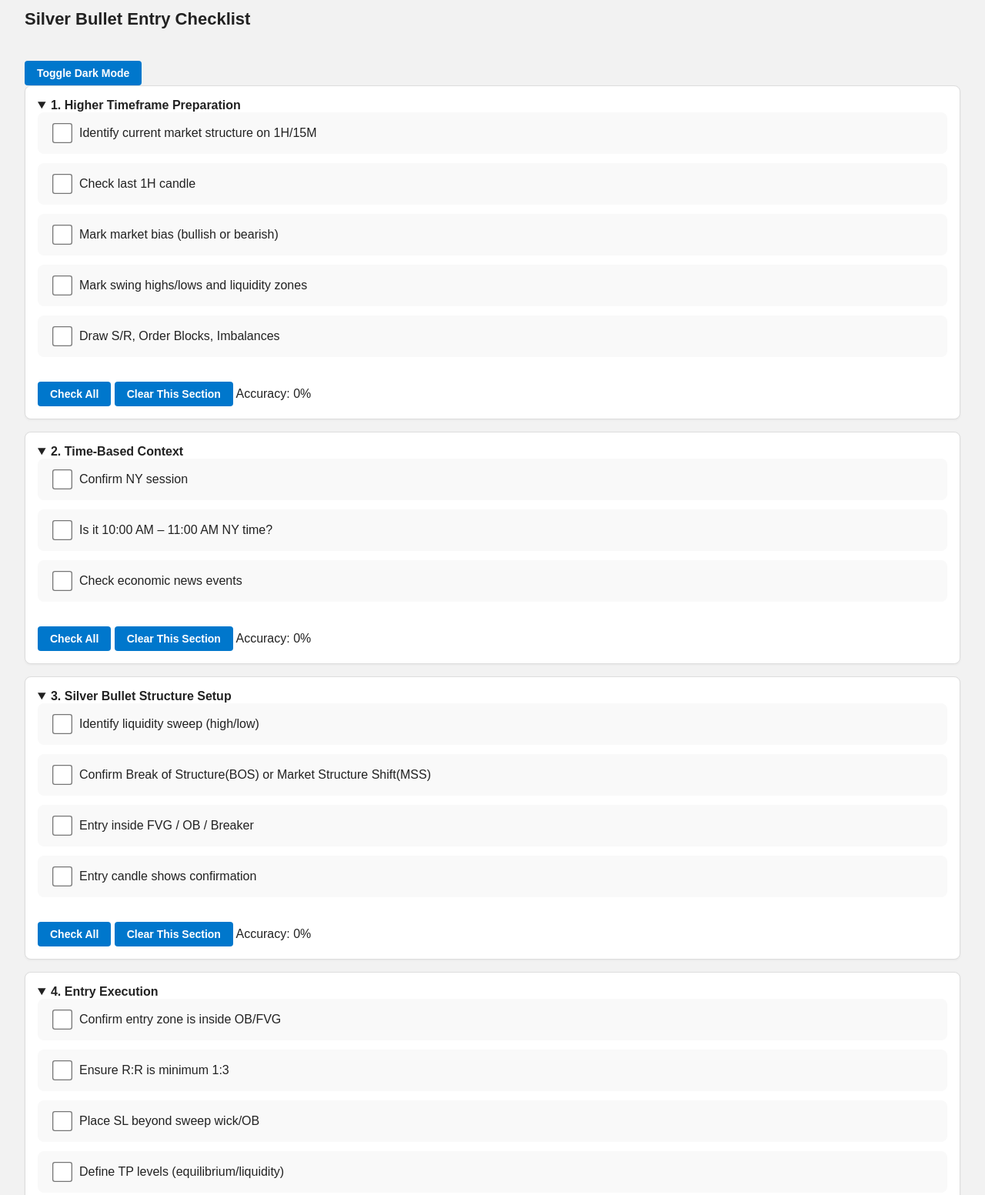
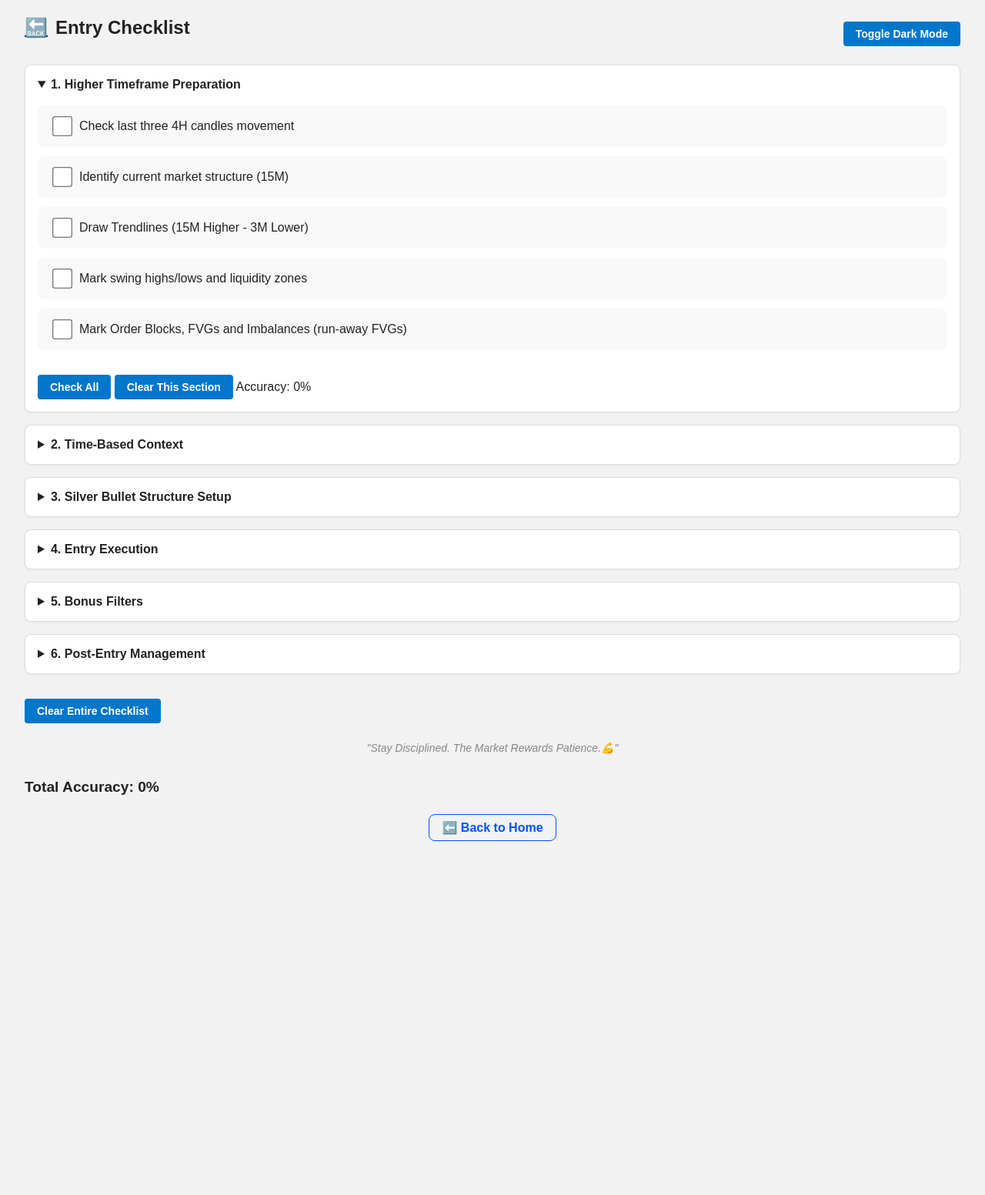
Before and after one commit to hustle-fintech/hustle, a plain HTML site: page pages/entry-checklist_v1.html in a window 1280 px wide. Shown: the part 20-1573 px from the top of the page at 77% size. After the commit the page ends 1137 px from the top, so only its background shows below. Drawn offline with Linux system fonts and the light colour scheme.

Commit message:
Chore: Checklist Fixes

```diff
--- a/css/common.css
+++ b/css/common.css
@@ -7,14 +7,19 @@
 }
 
 /* Header */
-header {
-    display: flex;
-    flex-direction: column;
-    align-items: left;
-    justify-content: left;
-    background: #ffffff;
-    padding: 1rem;
-    border-bottom: 1px solid #e0e0e0;
+.header {
+  display: flex;
+  justify-content: space-between;
+  align-items: center;
+  margin-bottom: 1.5rem;
+}
+
+.header-title {
+  font-size: 24px;
+  display: flex;
+  align-items: center;
+  gap: 10px;
+  margin: 0;
 }
 
 .header-left {
--- a/css/pages-style.css
+++ b/css/pages-style.css
@@ -1,5 +1,3 @@
-/* pages.style.css */
-
 body {
   font-family: Arial, sans-serif;
   background-color: #f2f2f2;
@@ -43,6 +41,7 @@ h2 {
   align-items: center;
   font-size: 22px;
   margin-bottom: 25px;
+  text-align: center;
 }
 
 .grid {
@@ -212,3 +211,15 @@ body.dark label.checked {
   color: #c8f7c5;
   border-color: #00c853;
 }
+
+@media (max-width: 600px) {
+  .header {
+    flex-direction: column;
+    align-items: flex-start;
+    gap: 1rem;
+  }
+
+  #toggleDarkModeBtn {
+    margin-left: 0;
+  }
+}
--- a/pages/entry-checklist_v1.html
+++ b/pages/entry-checklist_v1.html
@@ -6,7 +6,6 @@
   <meta charset="UTF-8">
   <title>Entry Checklist</title>
   <link rel="icon" href="../assets/Logo.png">
-  <link rel="stylesheet" href="../css/style.css">
   <link rel="stylesheet" href="../css/common.css">
   <link rel="stylesheet" href="../css/pages-style.css">
   <script src="../js/app.js" defer></script>
@@ -15,16 +14,21 @@
 </head>
 
 <body>
-  <h2>Silver Bullet Entry Checklist</h2>
-  <button id="toggleDarkModeBtn" aria-label="Toggle Dark Mode">Toggle Dark Mode</button>
+  <div class="header">
+    <h2 class="header-title">
+      <a href="../index.html">🔙</a>
+      Entry Checklist
+    </h2>
+    <button id="toggleDarkModeBtn" aria-label="Toggle Dark Mode">Toggle Dark Mode</button>
+  </div>
 
-  <details open="" data-section="1">
-    <summary>1. Higher Timeframe Preparation</summary>
-    <label><input type="checkbox" data-section="1"> Identify current market structure on 1H/15M</label>
-    <label><input type="checkbox" data-section="1"> Check last 1H candle</label>
-    <label><input type="checkbox" data-section="1"> Mark market bias (bullish or bearish)</label>
+  <details data-section="1" open="">
+    <summary>1. Higher Timeframe Preparation</summary> <br>
+    <label><input type="checkbox" data-section="1"> Check last three 4H candles movement</label>
+    <label><input type="checkbox" data-section="1"> Identify current market structure (15M)</label>
+    <label><input type="checkbox" data-section="1"> Draw Trendlines (15M Higher - 3M Lower)</label>
     <label><input type="checkbox" data-section="1"> Mark swing highs/lows and liquidity zones</label>
-    <label><input type="checkbox" data-section="1"> Draw S/R, Order Blocks, Imbalances</label>
+    <label><input type="checkbox" data-section="1"> Mark Order Blocks, FVGs and Imbalances (run-away FVGs)</label>
     <div class="section-controls">
       <button class="checkAllBtn" type="button">Check All</button>
       <button class="clearSectionBtn" type="button">Clear This Section</button>
@@ -32,11 +36,12 @@
     </div>
   </details>
 
-  <details data-section="2" open="">
-    <summary>2. Time-Based Context</summary>
+  <details data-section="2">
+    <summary>2. Time-Based Context</summary> <br>
     <label><input type="checkbox" data-section="2"> Confirm NY session</label>
-    <label><input type="checkbox" data-section="2"> Is it 10:00 AM – 11:00 AM NY time?</label>
-    <label><input type="checkbox" data-section="2"> Check economic news events</label>
+    <label><input type="checkbox" data-section="2"> Is it after 09:00 AM New York Time?</label>
+    <label><input type="checkbox" data-section="2"> Confirm Silver Bullet Session (10:00 AM - 11:00 AM NY Time)</label>
+    <label><input type="checkbox" data-section="2"> Check economic news events (Red Folder News)</label>
     <div class="section-controls">
       <button class="checkAllBtn" type="button">Check All</button>
       <button class="clearSectionBtn" type="button">Clear This Section</button>
@@ -44,26 +49,13 @@
     </div>
   </details>
 
-  <details data-section="3" open="">
-    <summary>3. Silver Bullet Structure Setup</summary>
-    <label><input type="checkbox" data-section="3"> Identify liquidity sweep (high/low)</label>
-    <label><input type="checkbox" data-section="3"> Confirm Break of Structure(BOS) or Market Structure
-      Shift(MSS)</label>
+  <details data-section="3">
+    <summary>3. Silver Bullet Structure Setup</summary> <br>
+    <label><input type="checkbox" data-section="3"> Identify liquidity sweep in market direction</label>
+    <label><input type="checkbox" data-section="3"> Check EMA Levels (200 Above or Below)</label>
+    <label><input type="checkbox" data-section="3"> Confirm Break of Structure (BOS) or Market Structure Shift (MSS / CHoCH)</label>
     <label><input type="checkbox" data-section="3"> Entry inside FVG / OB / Breaker</label>
     <label><input type="checkbox" data-section="3"> Entry candle shows confirmation</label>
-    <div class="section-controls">
-      <button class="checkAllBtn" type="button">Check All</button>
-      <button class="clearSectionBtn" type="button">Clear This Section</button>
-      <span class="accuracy" aria-live="polite">Accuracy: 25%</span>
-    </div>
-  </details>
-
-  <details data-section="4" open="">
-    <summary>4. Entry Execution</summary>
-    <label><input type="checkbox" data-section="4"> Confirm entry zone is inside OB/FVG</label>
-    <label><input type="checkbox" data-section="4"> Ensure R:R is minimum 1:3</label>
-    <label><input type="checkbox" data-section="4"> Place SL beyond sweep wick/OB</label>
-    <label><input type="checkbox" data-section="4"> Define TP levels (equilibrium/liquidity)</label>
     <div class="section-controls">
       <button class="checkAllBtn" type="button">Check All</button>
       <button class="clearSectionBtn" type="button">Clear This Section</button>
@@ -71,9 +63,34 @@
     </div>
   </details>
 
-  <details data-section="5" open="">
-    <summary>5. Post-Entry Management</summary>
-    <label><input type="checkbox" data-section="5"> Risk per trade defined (0.5%–1%)</label>
+  <details data-section="4">
+    <summary>4. Entry Execution</summary> <br>
+    <label><input type="checkbox" data-section="4"> Confirm entry zone is inside OB / FVG</label>
+    <label><input type="checkbox" data-section="4"> Ensure R:R is minimum 1:3</label>
+    <label><input type="checkbox" data-section="4"> Place SL beyond sweep Wick / OB</label>
+    <label><input type="checkbox" data-section="4"> Define TP levels (Trend Continuation / Liquidity / PD Array)</label>
+    <div class="section-controls">
+      <button class="checkAllBtn" type="button">Check All</button>
+      <button class="clearSectionBtn" type="button">Clear This Section</button>
+      <span class="accuracy" aria-live="polite">Accuracy: 0%</span>
+    </div>
+  </details>
+
+  <details data-section="5">
+    <summary>5. Bonus Filters</summary> <br>
+    <label><input type="checkbox" data-section="6"> RSI Confirmation</label>
+    <label><input type="checkbox" data-section="6"> Volume spike confirmation</label>
+    <label><input type="checkbox" data-section="6"> Kill zone Alignment</label>
+    <label><input type="checkbox" data-section="6"> SMT divergence present</label>
+    <div class="section-controls">
+      <button class="clearSectionBtn" type="button">Clear This Section</button>
+      <span class="accuracy" aria-live="polite">Accuracy: 0%</span>
+    </div>
+  </details>
+
+  <details data-section="6">
+    <summary>6. Post-Entry Management</summary> <br>
+    <label><input type="checkbox" data-section="5"> Risk per trade defined (0.25% - 0.5%)</label>
     <label><input type="checkbox" data-section="5"> No revenge trades if invalidated</label>
     <label><input type="checkbox" data-section="5"> Take screenshots for journaling</label>
     <label><input type="checkbox" data-section="5"> Record entry time, outcome, notes</label>
@@ -84,21 +101,11 @@
     </div>
   </details>
 
-  <details data-section="6" open="">
-    <summary>6. Bonus Filters</summary>
-    <label><input type="checkbox" data-section="6"> Volume spike confirmation</label>
-    <label><input type="checkbox" data-section="6"> Kill zone alignment</label>
-    <label><input type="checkbox" data-section="6"> SMT divergence present</label>
-    <label><input type="checkbox" data-section="6"> OBV / delta support bias</label>
-    <div class="section-controls">
-      <button class="clearSectionBtn" type="button">Clear This Section</button>
-      <span class="accuracy" aria-live="polite">Accuracy: 0%</span>
-    </div>
-  </details>
-
   <button id="clearAllBtn" type="button" style="margin-top:1rem;">Clear Entire Checklist</button>
 
-  <div id="accuracyContainer" aria-live="polite">Total Accuracy: 4%</div>
+  <p class="motivation">"<span>Stay Disciplined. The Market Rewards Patience.</span>💪"</p>
+
+  <div id="accuracyContainer" aria-live="polite">Total Accuracy: 0%</div>
 
   <div class="back-link">
     <a href="../index.html">⬅️ Back to Home</a>
```
Also changed, not shown: 1 other file.
